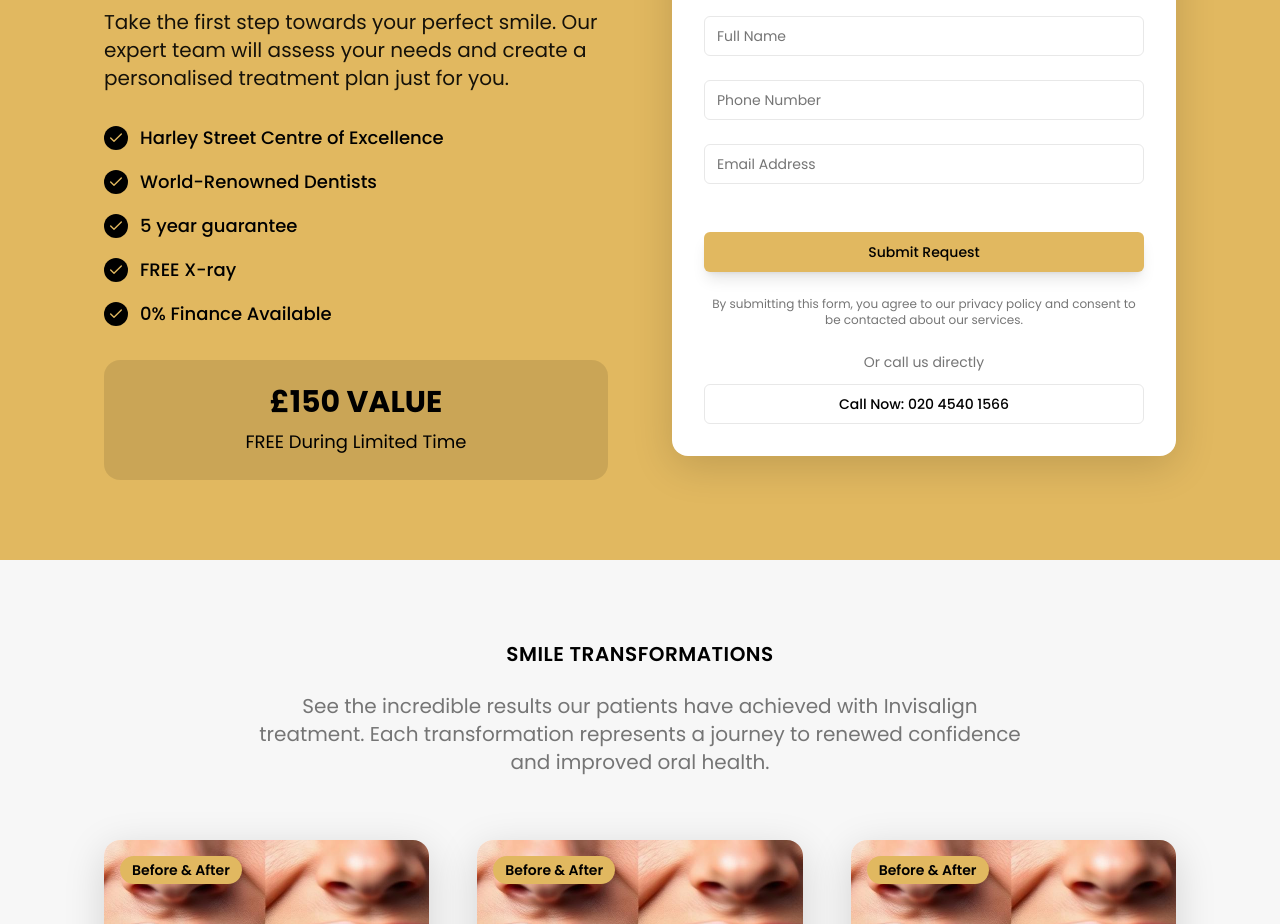
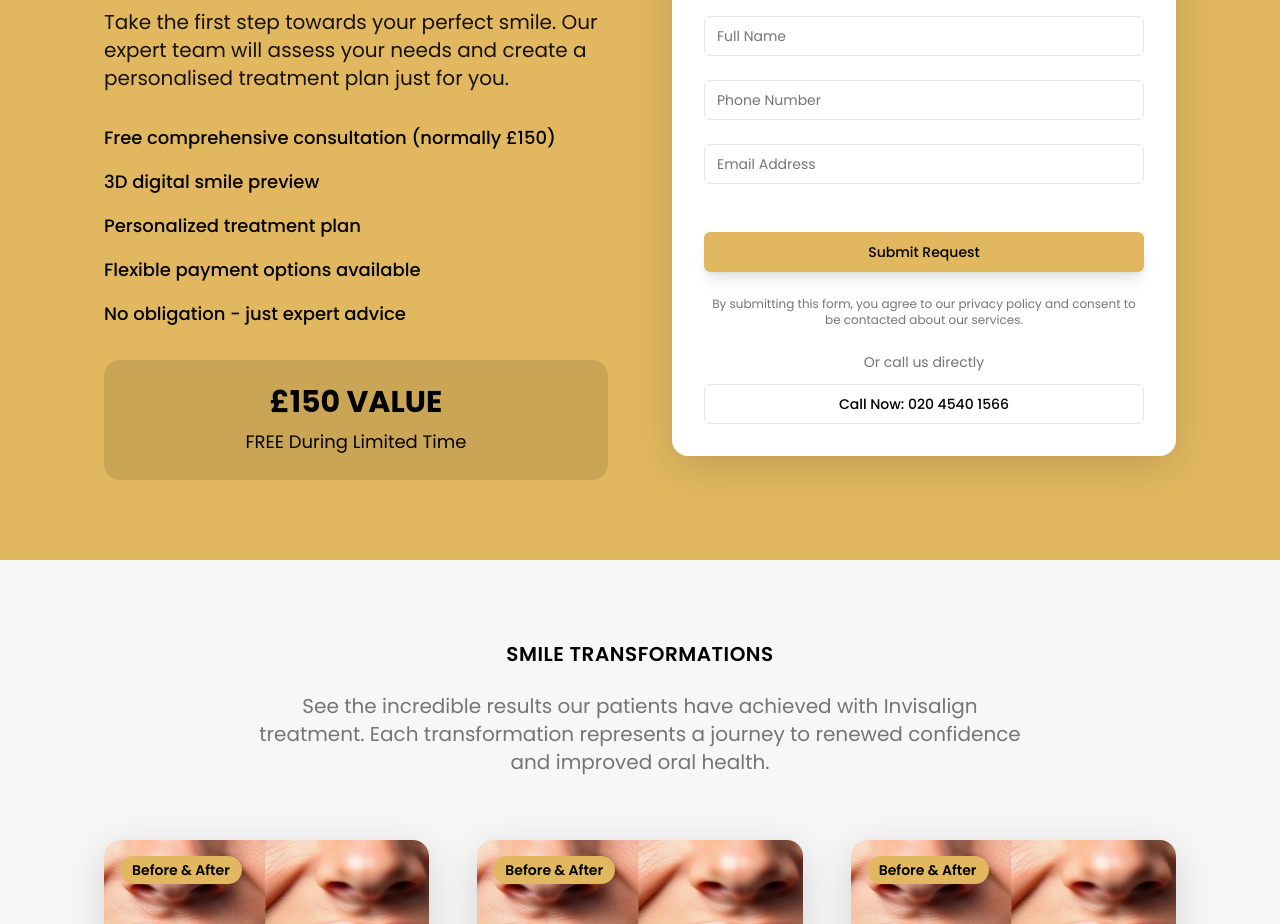
Before and after one commit to keshb1996/smile-london-landing-pages, a React (Vite) app: page / in a window 1280 px wide. Shown: the part 8014-8938 px from the top of the page. Built offline with nearby package versions, Linux system fonts and the light colour scheme.

Commit message:
Visual edit in Lovable

```diff
--- a/src/components/FinalCTA.tsx
+++ b/src/components/FinalCTA.tsx
@@ -1,13 +1,7 @@
 import { Check } from 'lucide-react';
 import ConsultationForm from './ConsultationForm';
 const FinalCTA = () => {
-  const benefits = [
-    "Harley Street Centre of Excellence",
-    "World-Renowned Dentists",
-    "5 year guarantee",
-    "FREE X-ray",
-    "0% Finance Available"
-  ];
+  const benefits = ["Free comprehensive consultation (normally £150)", "3D digital smile preview", "Personalized treatment plan", "Flexible payment options available", "No obligation - just expert advice"];
   return <section className="bg-dental-gold">
       <div className="dental-section">
         <div className="grid lg:grid-cols-2 gap-16 items-center">
@@ -19,9 +13,7 @@ const FinalCTA = () => {
 
             <div className="space-y-4 mb-8">
               {benefits.map((benefit, index) => <div key={index} className="flex items-center space-x-3">
-                  <div className="bg-dental-black rounded-full p-1">
-                    <Check className="h-4 w-4 text-dental-gold" />
-                  </div>
+
                   <span className="text-lg font-medium">{benefit}</span>
                 </div>)}
             </div>
```
